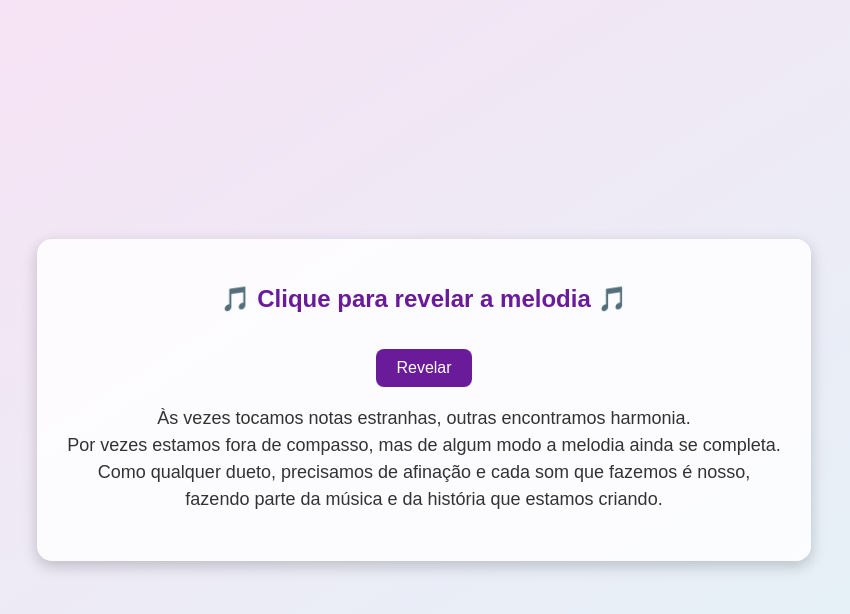
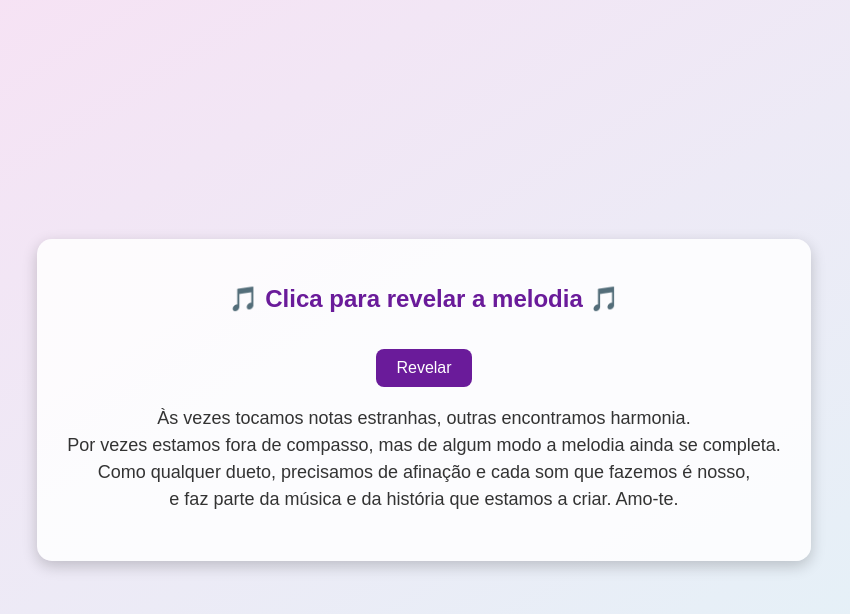
Before and after one commit to pfpcarneiro-hash/Melodia, a plain HTML site: page index.html in a window 1280 px wide. Both pictures are taken after a click on the button "Revelar". Shown: the whole page, without its empty margins (216-1066 px from the left). Drawn offline with Linux system fonts and the light colour scheme.

Commit message:
Update index.html

```diff
--- a/index.html
+++ b/index.html
@@ -51,13 +51,13 @@
 </head>
 <body>
     <div class="container">
-        <h1>🎵 Clique para revelar a melodia 🎵</h1>
+        <h1>🎵 Clica para revelar a melodia 🎵</h1>
         <button onclick="reveal()">Revelar</button>
         <p id="message" class="hidden">
             Às vezes tocamos notas estranhas, outras encontramos harmonia.<br>
             Por vezes estamos fora de compasso, mas de algum modo a melodia ainda se completa.<br>
             Como qualquer dueto, precisamos de afinação e cada som que fazemos é nosso,<br>
-            fazendo parte da música e da história que estamos criando.
+            e faz parte da música e da história que estamos a criar. Amo-te.
         </p>
     </div>
 
```
